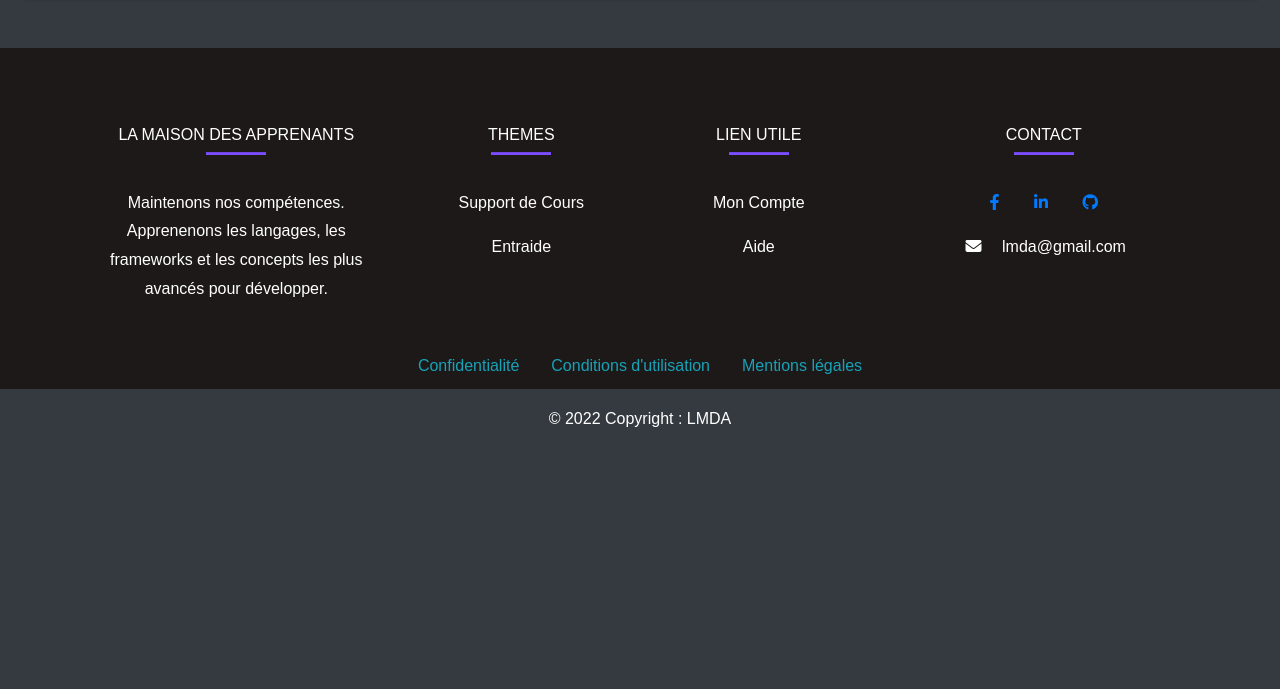
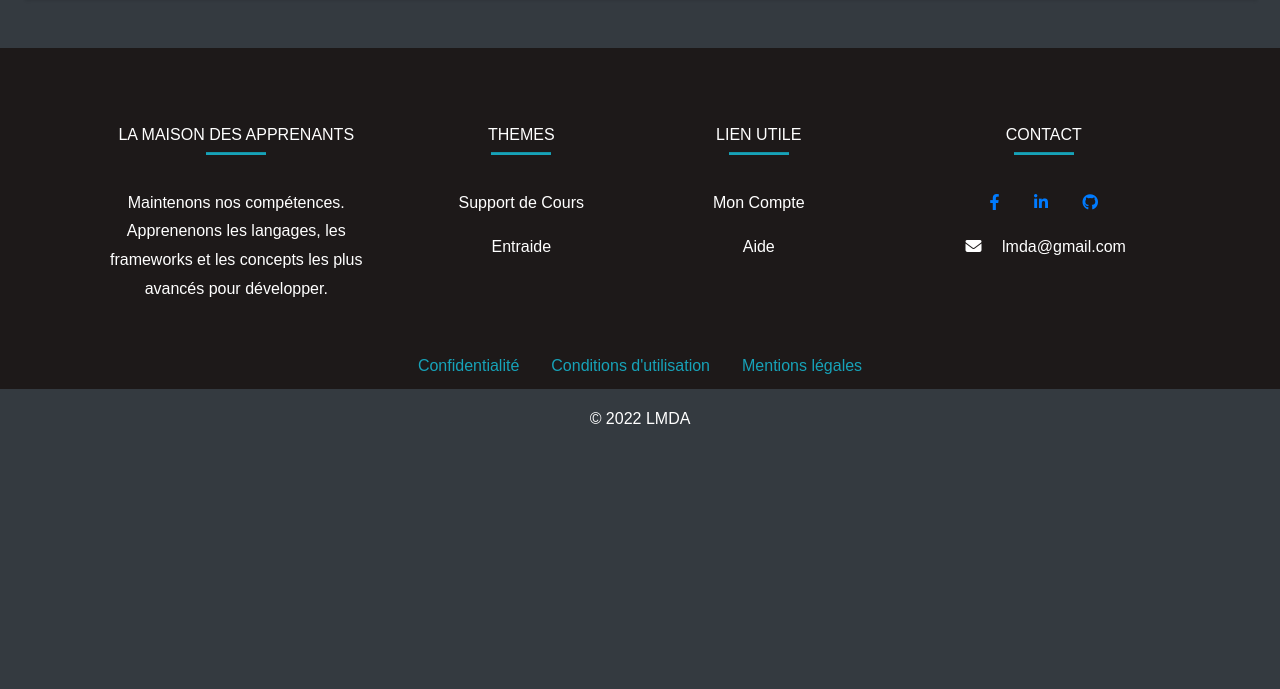
Before and after one commit to Kevin-lepersonnic/maison-des-apprentis, a Symfony app: template templates/base.html.twig in a window 1280 px wide. Shown: the part 99-788 px from the top of the page. Run offline with Twig, Linux system fonts and the light colour scheme; the template is opened without the code that fills it, so the values that code supplies are empty; some libraries are stand-ins or nearby versions.

Commit message:
MAJ Footer Hak2

```diff
--- a/templates/partials/footer.html.twig
+++ b/templates/partials/footer.html.twig
@@ -7,8 +7,8 @@
 		<!-- Section: Social media -->
 		{# <section class="d-flex justify-content-between p-2" style="background-color: #1f76af"><!-- Left -->
 
-							<!-- Right -->
-						</section> #}
+									<!-- Right -->
+								</section> #}
 		<!-- Section: Social media -->
 
 		<!-- Section: Links  -->
@@ -25,7 +25,7 @@
 						<!-- Content -->
 						<h6 class="text-uppercase fw-bold">La Maison Des Apprenants
 						</h6>
-						<hr class="mb-4 mt-0 d-inline-block mx-auto" style="width: 60px; background-color: #7c4dff; height: 2px"/>
+						<hr class="mb-4 mt-0 d-inline-block mx-auto bg-info" style="width: 60px; height: 2px"/>
 						<p>
 							Maintenons nos compétences. Apprenenons les langages, les frameworks et les concepts les plus avancés pour développer.
 						</p>
@@ -37,7 +37,7 @@
 						class="col-md-2 col-lg-2 col-xl-2 mx-auto mb-4">
 						<!-- Links -->
 						<h6 class="text-uppercase fw-bold">Themes</h6>
-						<hr class="mb-4 mt-0 d-inline-block mx-auto" style="width: 60px; background-color: #7c4dff; height: 2px"/>
+						<hr class="mb-4 mt-0 d-inline-block mx-auto bg-info" style="width: 60px; height: 2px"/>
 						<p>
 							<a href="#!" class="text-white">Support de Cours
 							</a>
@@ -54,7 +54,7 @@
 						class="col-md-3 col-lg-2 col-xl-2 mx-auto mb-4">
 						<!-- Links -->
 						<h6 class="text-uppercase fw-bold">Lien Utile</h6>
-						<hr class="mb-4 mt-0 d-inline-block mx-auto" style="width: 60px; background-color: #7c4dff; height: 2px"/>
+						<hr class="mb-4 mt-0 d-inline-block mx-auto bg-info" style="width: 60px; height: 2px"/>
 						<p>
 							<a href="#!" class="text-white">Mon Compte</a>
 						</p>
@@ -69,7 +69,7 @@
 						class="col-md-4 col-lg-3 col-xl-3 mx-auto mb-md-0 mb-4">
 						<!-- Links -->
 						<h6 class="text-uppercase fw-bold">Contact</h6>
-						<hr class="mb-4 mt-0 d-inline-block mx-auto" style="width: 60px; background-color: #7c4dff; height: 2px"/>
+						<hr class="mb-4 mt-0 d-inline-block mx-auto bg-info" style="width: 60px; height: 2px"/>
 						<p>
 							<a aria-label="page facebook" href="" target="_blank" rel="noreferrer" style="margin-right: 30px;">
 								<i class="fab fa-facebook-f" aria-hidden="true"></i>
@@ -114,7 +114,7 @@
 
 		<!-- Copyright -->
 		<div class="text-center p-3 bg-dark" style="background-color: rgba(0, 0, 0, 0.2)">
-			© 2022 Copyright : LMDA</a>
+			© 2022 LMDA</a>
 	</div>
 	<!-- Copyright -->
 </div>
```
